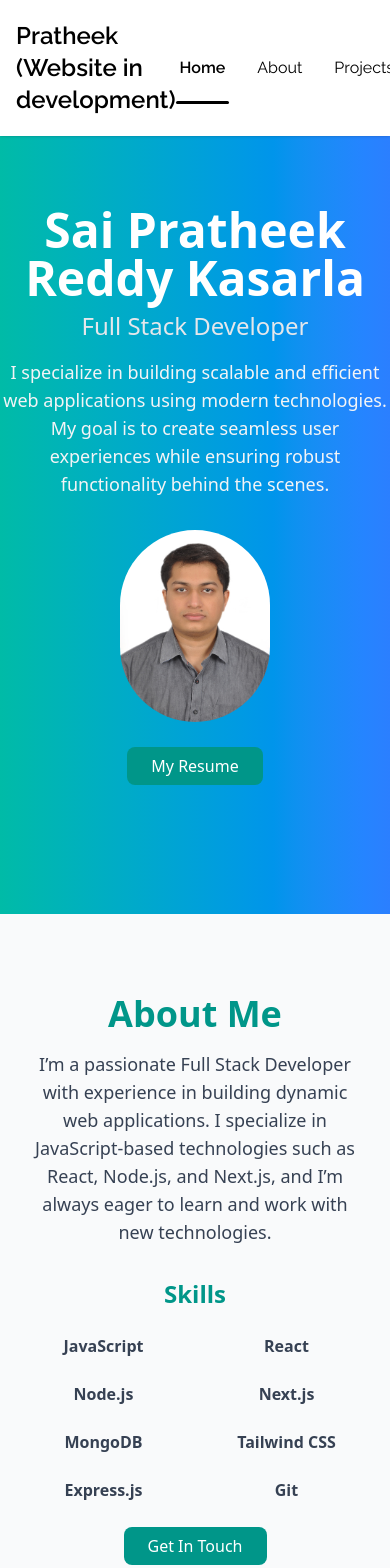
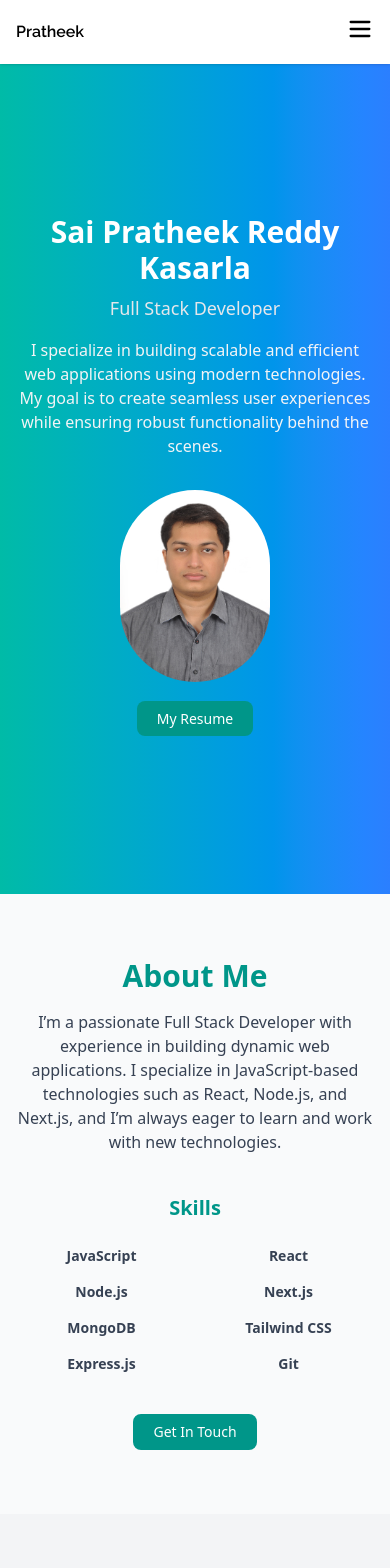
Before and after one commit to pratheek5299/portfolio, a Next.js app: page / in a window 390 px wide. Shown: the top 1568 px of the page. Built offline with nearby package versions, Linux system fonts and the light colour scheme.

Commit message:
Refactor components for improved responsiveness and styling; update AboutSection, ContactForm, ExperienceTimeline, Hero, Navbar, and layout.

```diff
--- a/src/app/components/AboutSection.js
+++ b/src/app/components/AboutSection.js
@@ -1,10 +1,15 @@
-// /src/app/components/AboutSection.js
 export default function AboutSection() {
 	return (
-		<section id="about" className="py-20 px-6 bg-gray-50">
+		<section
+			id="about"
+			className="py-16 sm:py-20 px-4 sm:px-6 bg-gray-50 dark:bg-gray-900"
+		>
 			<div className="max-w-5xl mx-auto text-center">
-				<h2 className="text-4xl font-bold text-teal-600">About Me</h2>
-				<p className="mt-4 text-lg text-gray-700 max-w-xl mx-auto">
+				<h2 className="text-3xl sm:text-4xl font-bold text-teal-600 dark:text-teal-400">
+					About Me
+				</h2>
+
+				<p className="mt-4 text-base sm:text-lg text-gray-700 dark:text-gray-300 max-w-xl mx-auto">
 					I’m a passionate Full Stack Developer with experience in
 					building dynamic web applications. I specialize in
 					JavaScript-based technologies such as React, Node.js, and
@@ -12,43 +17,37 @@ export default function AboutSection() {
 					technologies.
 				</p>
 
-				<div className="mt-8">
-					<h3 className="text-2xl font-semibold text-teal-600">
+				{/* Skills Section */}
+				<div className="mt-10">
+					<h3 className="text-xl sm:text-2xl font-semibold text-teal-600 dark:text-teal-400">
 						Skills
 					</h3>
-					<ul className="grid grid-cols-2 sm:grid-cols-3 lg:grid-cols-4 gap-6 mt-6 text-gray-700">
-						<li className="flex justify-center items-center space-x-2">
-							<span className="font-semibold">JavaScript</span>
-						</li>
-						<li className="flex justify-center items-center space-x-2">
-							<span className="font-semibold">React</span>
-						</li>
-						<li className="flex justify-center items-center space-x-2">
-							<span className="font-semibold">Node.js</span>
-						</li>
-						<li className="flex justify-center items-center space-x-2">
-							<span className="font-semibold">Next.js</span>
-						</li>
-						<li className="flex justify-center items-center space-x-2">
-							<span className="font-semibold">MongoDB</span>
-						</li>
-						<li className="flex justify-center items-center space-x-2">
-							<span className="font-semibold">Tailwind CSS</span>
-						</li>
-						<li className="flex justify-center items-center space-x-2">
-							<span className="font-semibold">Express.js</span>
-						</li>
-						<li className="flex justify-center items-center space-x-2">
-							<span className="font-semibold">Git</span>
-						</li>
+					<ul className="grid grid-cols-2 sm:grid-cols-3 lg:grid-cols-4 gap-4 sm:gap-6 mt-6 text-gray-700 dark:text-gray-300">
+						{[
+							"JavaScript",
+							"React",
+							"Node.js",
+							"Next.js",
+							"MongoDB",
+							"Tailwind CSS",
+							"Express.js",
+							"Git",
+						].map((skill, index) => (
+							<li
+								key={index}
+								className="flex justify-center items-center font-semibold text-sm sm:text-base"
+							>
+								{skill}
+							</li>
+						))}
 					</ul>
 				</div>
 
 				{/* CTA Button */}
-				<div className="mt-8">
+				<div className="mt-10">
 					<a
-						href="#contact" // Link to your contact section or page
-						className="px-6 py-2 text-white bg-teal-600 rounded-lg hover:bg-teal-700 transition-all"
+						href="#contact"
+						className="inline-block px-5 py-2 text-sm sm:text-base bg-teal-600 text-white rounded-lg hover:bg-teal-700 transition-all dark:bg-teal-500 dark:hover:bg-teal-600"
 					>
 						Get In Touch
 					</a>
--- a/src/app/components/ExperienceTimeline.js
+++ b/src/app/components/ExperienceTimeline.js
@@ -1,4 +1,3 @@
-// /src/app/components/ExperienceTimeline.js
 import Image from "next/image";
 
 const experienceData = [
@@ -35,49 +34,52 @@ const experienceData = [
 
 export default function ExperienceTimeline() {
 	return (
-		<section id="experience" className="py-20 px-6 bg-gray-100">
+		<section
+			id="experience"
+			className="py-16 sm:py-20 px-4 sm:px-6 bg-gray-100 dark:bg-gray-900"
+		>
 			<div className="max-w-5xl mx-auto text-center">
-				<h2 className="text-4xl font-bold text-teal-600">
+				<h2 className="text-3xl sm:text-4xl font-bold text-teal-600 dark:text-teal-400">
 					Experience Timeline
 				</h2>
 
-				<div className="mt-8 space-y-6">
+				<div className="mt-8 space-y-8 sm:space-y-6">
 					{experienceData.map((job, index) => (
 						<div
 							key={index}
-							className="p-8 bg-white rounded-2xl shadow-xl transition-all hover:shadow-2xl  transform duration-300"
+							className="p-6 sm:p-8 bg-white dark:bg-gray-800 rounded-2xl shadow-xl transition-all hover:shadow-2xl transform duration-300 text-left"
 						>
 							{/* Company Logo and Info */}
-							<div className="flex items-center justify-start space-x-6 mb-6">
+							<div className="flex flex-col sm:flex-row items-start sm:items-center space-y-4 sm:space-y-0 sm:space-x-6 mb-6">
 								<Image
 									src={job.logo}
 									alt={job.company}
 									width={60}
 									height={60}
-									className="rounded-full"
+									className="rounded-full bg-white py-3 h-auto w-auto"
 								/>
-								<div className="text-left">
-									<h3 className="text-2xl font-semibold text-teal-600">
+								<div>
+									<h3 className="text-xl sm:text-2xl font-semibold text-teal-600 dark:text-teal-400">
 										{job.title}
 									</h3>
-									<p className="text-gray-500 text-lg">
+									<p className="text-gray-600 dark:text-gray-300 text-lg">
 										{job.company}
 									</p>
-									<p className="text-gray-500 text-sm">
+									<p className="text-gray-500 dark:text-gray-400 text-sm">
 										{job.location}
 									</p>
-									<p className="text-gray-500 text-sm">
+									<p className="text-gray-500 dark:text-gray-400 text-sm">
 										{job.date}
 									</p>
 								</div>
 							</div>
 
 							{/* Summary of Responsibilities */}
-							<ul className="mt-4 text-gray-700 space-y-3 list-disc pl-6">
+							<ul className="mt-4 space-y-3 list-disc pl-6 text-gray-700 dark:text-gray-300">
 								{job.summary.map((point, idx) => (
 									<li
 										key={idx}
-										className="text-left text-base"
+										className="text-base sm:text-lg"
 									>
 										{point}
 									</li>
@@ -85,8 +87,8 @@ export default function ExperienceTimeline() {
 							</ul>
 
 							{/* Tech Stack */}
-							<div className="mt-6 text-gray-800">
-								<span className="font-semibold text-teal-600">
+							<div className="mt-6 text-gray-800 dark:text-gray-200">
+								<span className="font-semibold text-teal-600 dark:text-teal-400">
 									Tech Stack:{" "}
 								</span>
 								{job.techStack}
--- a/src/app/components/Hero.js
+++ b/src/app/components/Hero.js
@@ -1,18 +1,18 @@
-// /src/app/components/Hero.js
 import Image from "next/image";
 import Link from "next/link";
 
 export default function Hero() {
 	return (
-		<section className="flex flex-col justify-center bg-fixed items-center bg-gradient-to-r from-teal-500 to-blue-500 text-center py-20 min-h-screen">
-			<h1 className="text-5xl font-bold text-white">
+		<section className="flex flex-col justify-center items-center text-center py-16 sm:py-20 min-h-screen bg-gradient-to-r from-teal-500 to-blue-500 dark:from-gray-900 dark:to-gray-800 transition-colors duration-300 px-4 sm:px-6">
+			<h1 className="text-3xl sm:text-4xl md:text-5xl font-bold text-white dark:text-white">
 				Sai Pratheek Reddy Kasarla
 			</h1>
-			<h2 className="text-2xl text-gray-200 mt-2">
+
+			<h2 className="text-lg sm:text-xl md:text-2xl text-gray-200 dark:text-gray-300 mt-2">
 				Full Stack Developer
 			</h2>
 
-			<p className="mt-4 text-lg text-gray-100 max-w-xl mx-auto">
+			<p className="mt-4 text-base sm:text-lg md:text-xl text-gray-100 dark:text-gray-400 max-w-xl mx-auto">
 				I specialize in building scalable and efficient web applications
 				using modern technologies. My goal is to create seamless user
 				experiences while ensuring robust functionality behind the
@@ -27,15 +27,16 @@ export default function Hero() {
 					width={150}
 					height={150}
 					className="rounded-full mx-auto"
+					priority
 				/>
 			</div>
 
 			{/* CTA Button */}
-			<div className="mt-8">
+			<div className="mt-6 sm:mt-8">
 				<Link
-					href="/images/Sai_Pratheek_Reddy_Kasarla_Resume.pdf" // Replace with your actual resume link
+					href="/images/Sai_Pratheek_Reddy_Kasarla_Resume.pdf"
 					target="_blank"
-					className="px-6 py-2 text-white bg-teal-600 rounded-lg hover:bg-teal-700 transition-all"
+					className="px-5 sm:px-6 py-2 text-sm sm:text-base text-white bg-teal-600 rounded-lg hover:bg-teal-700 transition-all"
 				>
 					My Resume
 				</Link>
--- a/src/app/components/Navbar.js
+++ b/src/app/components/Navbar.js
@@ -1,7 +1,9 @@
 "use client";
+import { useState } from "react";
 import Link from "next/link";
 import { usePathname } from "next/navigation";
 import { Raleway } from "next/font/google";
+import { Menu, X } from "lucide-react";
 
 const raleway = Raleway({
 	subsets: ["latin"],
@@ -18,18 +20,32 @@ const navItems = [
 
 export default function Navbar() {
 	const pathname = usePathname();
+	const [isOpen, setIsOpen] = useState(false);
 
 	return (
 		<nav
-			className={`fixed top-0 w-full  shadow z-50 ${raleway.className}`}
+			className={`fixed top-0 w-full shadow z-50 bg-white dark:bg-gray-900 ${raleway.className} transition-colors duration-300`}
 		>
-			<div className="max-w-[1536px] bg-white mx-auto  px-4 md:px-8 lg:px-[2rem] xl:px-[3rem] 2xl:px-[4rem] flex justify-between items-center">
-				<Link href={'/'}>
-					<h1 className="font-bold py-5 text-2xl text-black">
-						Pratheek (Website in development)
+			<div className="max-w-[1536px] mx-auto px-4 md:px-8 lg:px-[2rem] xl:px-[3rem] 2xl:px-[4rem] flex justify-between items-center">
+				<Link href="/">
+					<h1 className="font-bold py-5 text-md md:text-2xl text-black dark:text-white">
+						Pratheek
 					</h1>
 				</Link>
-				<div className="flex gap-6">
+
+				{/* Hamburger Icon for Mobile */}
+				<div className="md:hidden">
+					<button
+						onClick={() => setIsOpen(!isOpen)}
+						className="text-black dark:text-white"
+						aria-label="Toggle Menu"
+					>
+						{isOpen ? <X size={28} /> : <Menu size={28} />}
+					</button>
+				</div>
+
+				{/* Desktop Nav */}
+				<div className="hidden md:flex gap-6">
 					{navItems.map(({ name, href }) => {
 						const isActive = pathname === href;
 
@@ -37,18 +53,45 @@ export default function Navbar() {
 							<Link
 								key={href}
 								href={href}
-								className={`relative px-1 py-2 hover:text-[black] transition duration-200
-                ${isActive ? "font-semibold text-black " : "text-black"}`}
+								className={`relative px-1 py-2 hover:text-black dark:hover:text-white transition duration-200 ${
+									isActive
+										? "font-semibold text-black dark:text-white"
+										: "text-black dark:text-gray-300"
+								}`}
 							>
 								{name}
 								{isActive && (
-									<span className="absolute left-0 -bottom-[16px] w-full h-[3px] bg-black rounded-sm" />
+									<span className="absolute left-0 -bottom-[16px] w-full h-[3px] bg-black dark:bg-white rounded-sm" />
 								)}
 							</Link>
 						);
 					})}
 				</div>
 			</div>
+
+			{/* Mobile Nav Dropdown */}
+			{isOpen && (
+				<div className="md:hidden bg-white dark:bg-gray-900 px-6 py-4 space-y-4 transition-all duration-300">
+					{navItems.map(({ name, href }) => {
+						const isActive = pathname === href;
+
+						return (
+							<Link
+								key={href}
+								href={href}
+								onClick={() => setIsOpen(false)}
+								className={`block px-2 py-2 rounded-md text-lg ${
+									isActive
+										? "font-semibold text-black dark:text-white"
+										: "text-black dark:text-gray-300"
+								}`}
+							>
+								{name}
+							</Link>
+						);
+					})}
+				</div>
+			)}
 		</nav>
 	);
 }
--- a/src/app/layout.js
+++ b/src/app/layout.js
@@ -26,7 +26,7 @@ export default function RootLayout({ children }) {
 				<nav>
 					<Navbar />
 				</nav>
-				<main className="pt-[70px]">{children}</main>
+				<main className="pt-[50px] lg:pt-[70px]">{children}</main>
 			</body>
 		</html>
 	);
```
Also changed, not shown: src/app/components/ContactForm.js (+75 -17 lines).
